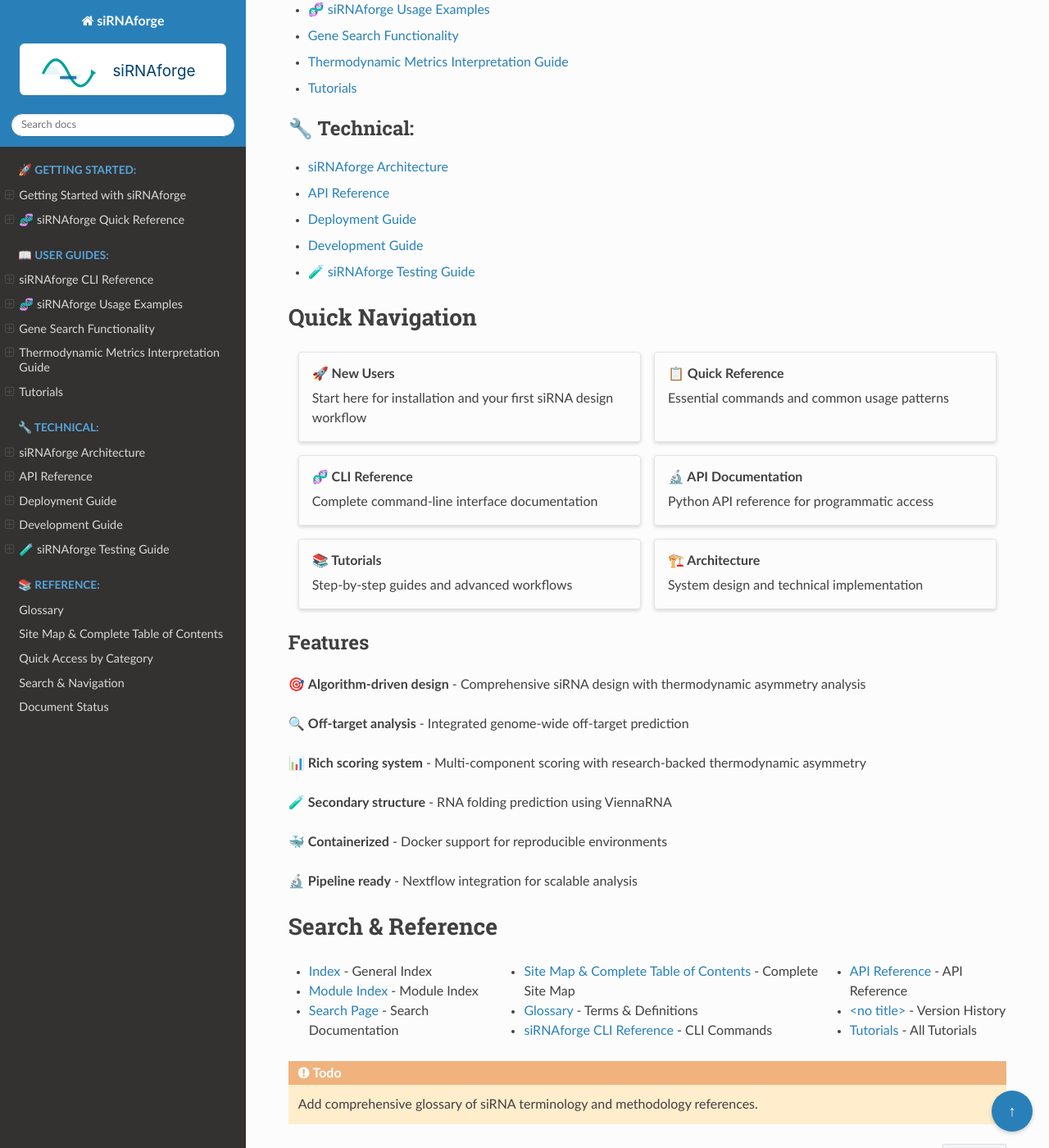
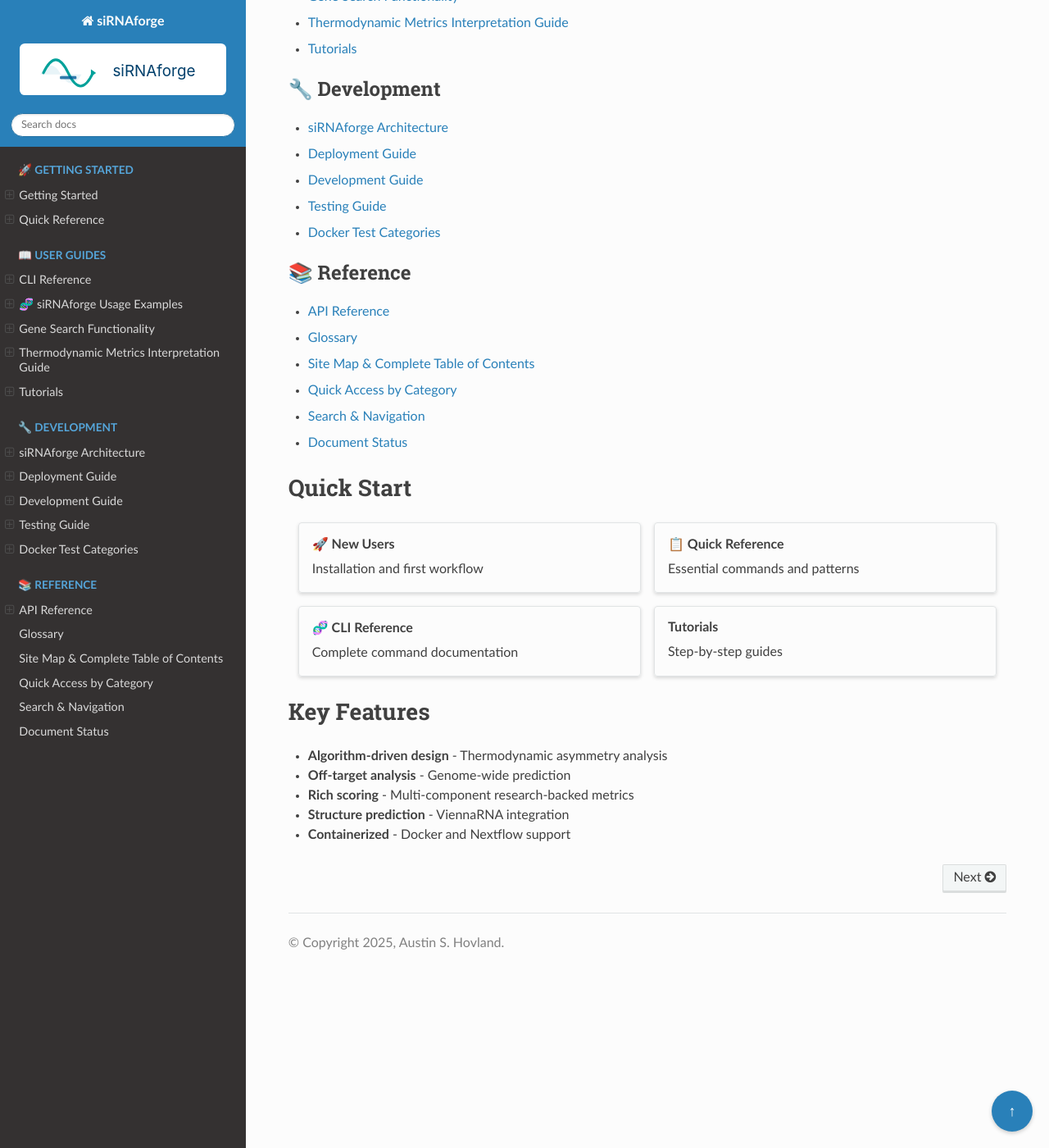
Before and after one commit to Austin-s-h/sirnaforge, a Sphinx documentation site: the page built from docs/index.rst, in a window 1280 px wide and 1400 px high, scrolled down 511 px. Shown: the whole window at 82% size. Built offline with Sphinx 7.4.7 and the Read the Docs theme 3.1.0, drawn with Linux system fonts in a browser that asks for light colours; some of the changed text lies outside the part shown.

Commit message:
docs: streamline documentation a bit

```diff
--- a/docs/index.rst
+++ b/docs/index.rst
@@ -1,48 +1,46 @@
 siRNAforge Documentation
 ========================
 
-Welcome to siRNAforge — **Comprehensive siRNA design toolkit for gene silencing.**
-
-Comprehensive siRNA design toolkit for gene silencing with multi-species off-target analysis.
+**Comprehensive siRNA design toolkit for gene silencing with multi-species off-target analysis.**
 
 .. toctree::
    :maxdepth: 1
-   :caption: 🚀 Getting Started:
+   :caption: 🚀 Getting Started
 
    getting_started
-   QUICK_REFERENCE
+   quick_reference
 
 .. toctree::
    :maxdepth: 1
-   :caption: 📖 User Guides:
+   :caption: 📖 User Guides
 
-   CLI_REFERENCE
-   USAGE_EXAMPLES
+   cli_reference
+   usage_examples
    gene_search
-   THERMODYNAMIC_GUIDE
+   thermodynamic_guide
    tutorials/index
 
 .. toctree::
    :maxdepth: 1
-   :caption: 🔧 Technical:
+   :caption: 🔧 Development
 
    architecture
-   api_reference
    deployment
    development
-   TESTING_GUIDE
+   testing_guide
+   docker_test_categories
 
 .. toctree::
    :maxdepth: 1
-   :caption: 📚 Reference:
-   :hidden:
+   :caption: 📚 Reference
 
+   api_reference
    changelog
    glossary
    sitemap
 
-Quick Navigation
-================
+Quick Start
+===========
 
 .. grid:: 2
    :gutter: 3
@@ -51,69 +49,31 @@
       :link: getting_started
       :link-type: doc
 
-      Start here for installation and your first siRNA design workflow
+      Installation and first workflow
 
    .. grid-item-card:: 📋 Quick Reference
-      :link: QUICK_REFERENCE
+      :link: quick_reference
       :link-type: doc
 
-      Essential commands and common usage patterns
+      Essential commands and patterns
 
    .. grid-item-card:: 🧬 CLI Reference
-      :link: CLI_REFERENCE
+      :link: cli_reference
       :link-type: doc
 
-      Complete command-line interface documentation
+      Complete command documentation
 
-   .. grid-item-card:: 🔬 API Documentation
-      :link: api_reference
-      :link-type: doc
-
-      Python API reference for programmatic access
-
-   .. grid-item-card:: 📚 Tutorials
+   .. grid-item-card::  Tutorials
       :link: tutorials/index
       :link-type: doc
 
-      Step-by-step guides and advanced workflows
+      Step-by-step guides
 
-   .. grid-item-card:: 🏗️ Architecture
-      :link: architecture
-      :link-type: doc
+Key Features
+============
 
-      System design and technical implementation
-
-Features
---------
-
-🎯 **Algorithm-driven design** - Comprehensive siRNA design with thermodynamic asymmetry analysis
-
-🔍 **Off-target analysis** - Integrated genome-wide off-target prediction
-
-📊 **Rich scoring system** - Multi-component scoring with research-backed thermodynamic asymmetry
-
-🧪 **Secondary structure** - RNA folding prediction using ViennaRNA
-
-🐳 **Containerized** - Docker support for reproducible environments
-
-🔬 **Pipeline ready** - Nextflow integration for scalable analysis
-
-Search & Reference
-==================
-
-.. hlist::
-   :columns: 3
-
-   * :ref:`genindex` - General Index
-   * :ref:`modindex` - Module Index
-   * :ref:`search` - Search Documentation
-   * :doc:`sitemap` - Complete Site Map
-   * :doc:`glossary` - Terms & Definitions
-   * :doc:`CLI_REFERENCE` - CLI Commands
-   * :doc:`api_reference` - API Reference
-   * :doc:`changelog` - Version History
-   * :doc:`tutorials/index` - All Tutorials
-
-.. todo::
-
-   Add comprehensive glossary of siRNA terminology and methodology references.
+* **Algorithm-driven design** - Thermodynamic asymmetry analysis
+* **Off-target analysis** - Genome-wide prediction
+* **Rich scoring** - Multi-component research-backed metrics
+* **Structure prediction** - ViennaRNA integration
+* **Containerized** - Docker and Nextflow support
```
Also changed, not shown: docs/QUICK_REFERENCE.md (deleted, +0 -74 lines), docs/cli_reference.md (renamed from docs/CLI_REFERENCE.md, +13 -19 lines), docs/deployment.md (+11 -18 lines), docs/docker_test_categories.md (added, +98 -0 lines), docs/getting_started.md (+30 -38 lines), docs/quick_reference.md (added, +66 -0 lines), docs/testing_guide.md (renamed from docs/TESTING_GUIDE.md, +12 -16 lines), docs/usage_examples.md (renamed from docs/USAGE_EXAMPLES.md, +1 -1 lines), docs/thermodynamic_guide.md (renamed from docs/THERMODYNAMIC_GUIDE.md).
